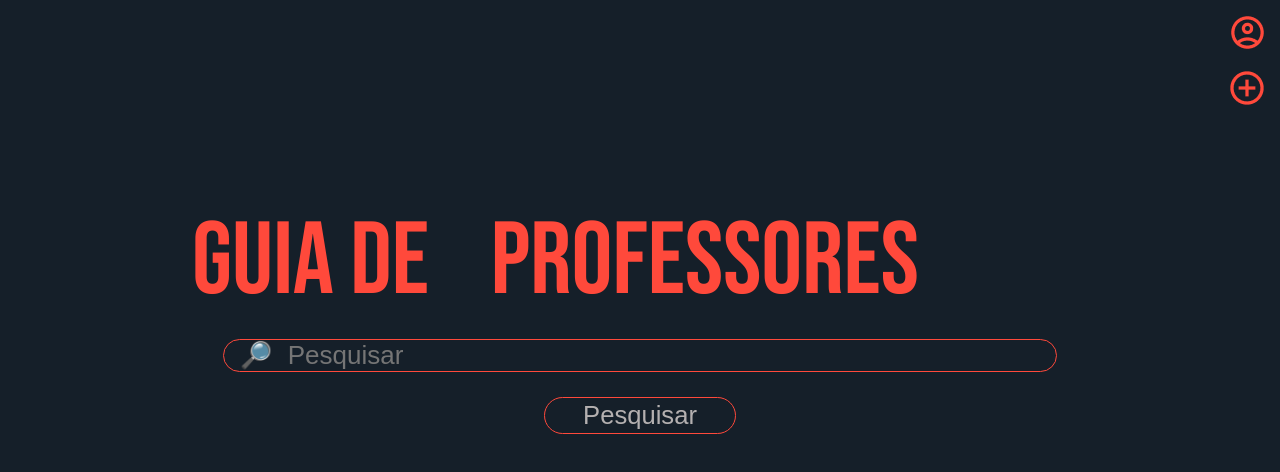
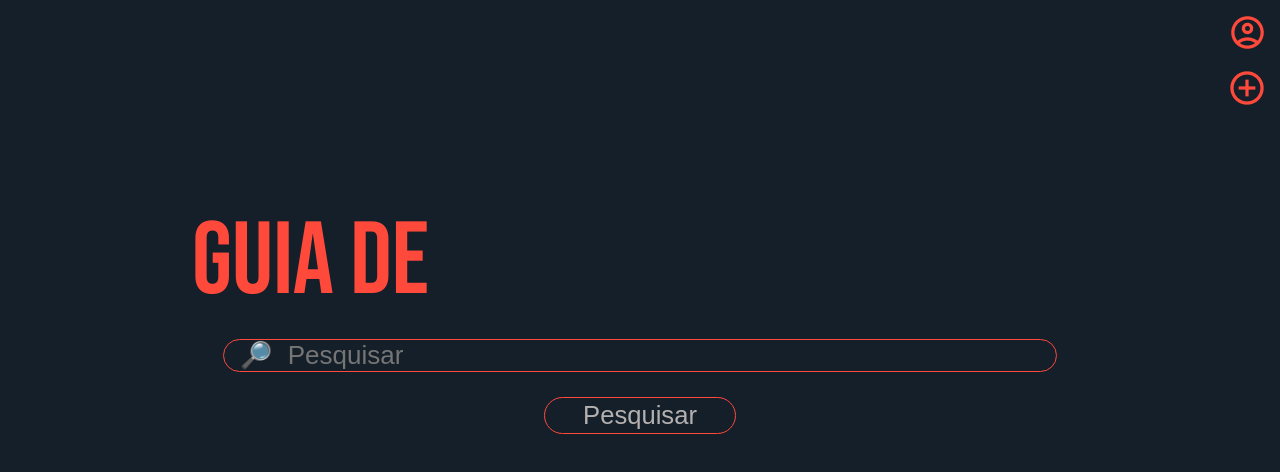
Before and after one commit to jrvargas-computer-engineering/TP-engenharia-de-software, a React (Create React App) app in the folder guia-de/: page / in a window 1280 px wide. Shown: the top 472 px of the page. Built offline with nearby package versions, Linux system fonts and the light colour scheme.

Commit message:
Com animação funcionando!

```diff
--- a/guia-de/src/App.css
+++ b/guia-de/src/App.css
@@ -89,12 +89,32 @@
   color: #61dafb;
 }
 
+.App-anim-span {
+  pointer-events: none;
+}
+
+@media (prefers-reduced-motion: no-preference) {
+  .App-anim-span {
+    animation: App-logo-spin infinite 1.5s linear;
+  }
+}
+
 @keyframes App-logo-spin {
-  from {
-    transform: rotate(0deg);
+  0% {
+    opacity: 0;
+    transform: translateY(-50px);
   }
-  to {
-    transform: rotate(360deg);
+  33% {
+    opacity: 100%;
+    transform: translateY(0);
+  }
+  66% {
+    opacity: 100%;
+    transform: translateY(0);
+  }
+  100% {
+    opacity: 0;
+    transform: translateY(50px);
   }
 }
 
--- a/guia-de/src/App.js
+++ b/guia-de/src/App.js
@@ -3,30 +3,7 @@ import React from 'react';
 import { SearchBar } from './components/SearchBar';
 import { SideIcon } from './components/SideIcon';
 import { AnimatedText } from './components/AnimatedText';
-
-
-const professions = [
-  "Engenheiros",
-  "Médicos",
-  "Professores",
-  "Advogados",
-  "Programadores",
-  "Designers",
-  "Arquitetos",
-  "Enfermeiros",
-  "Farmacêuticos",
-  "Dentistas",
-  "Psicólogos",
-  "Fisioterapeutas",
-  "Nutricionistas",
-  "Veterinários",
-  "Biólogos",
-  "Químicos",
-  "Físicos",
-  "Astrônomos",
-  "Geólogos",
-  "Meteorologistas"
-];
+import { professions } from './professions';
 
 
 function App() {
--- a/guia-de/src/components/AnimatedText.js
+++ b/guia-de/src/components/AnimatedText.js
@@ -3,18 +3,29 @@ import React, { useState, useEffect } from 'react';
 export const AnimatedText = ({ list, delay }) => {
   const [currentText, setCurrentText] = useState('');
   const [currentIndex, setCurrentIndex] = useState(0);
+  const [showAnimation, setAnimation] = useState(false);
 
   useEffect(() => {
-    if (currentIndex === list.length) setCurrentIndex(0);
-    if (currentIndex < list.length) {
+    if(showAnimation){
       const timeout = setTimeout(() => {
-        setCurrentText(list[currentIndex]);
-        setCurrentIndex(prevIndex => prevIndex + 1);
+        setCurrentText("");
+        setAnimation(false);
       }, delay);
+      return () => clearTimeout(timeout);
+    }else{
+      if (currentIndex === list.length) setCurrentIndex(0);
+      if (currentIndex < list.length) {
+        const timeout = setTimeout(() => {
+          setAnimation(true);
+          setCurrentText(list[currentIndex]);
+          setCurrentIndex(prevIndex => prevIndex + 1);
+      }, 1);
 
       return () => clearTimeout(timeout);
+      }
+
     }
-  }, [currentIndex, delay, list]);
+  }, [currentIndex, showAnimation, delay, list]);
 
-  return <span>{currentText}</span>;
+  return <span className={showAnimation?'App-anim-span':""}>{currentText}</span>;
 };
```
